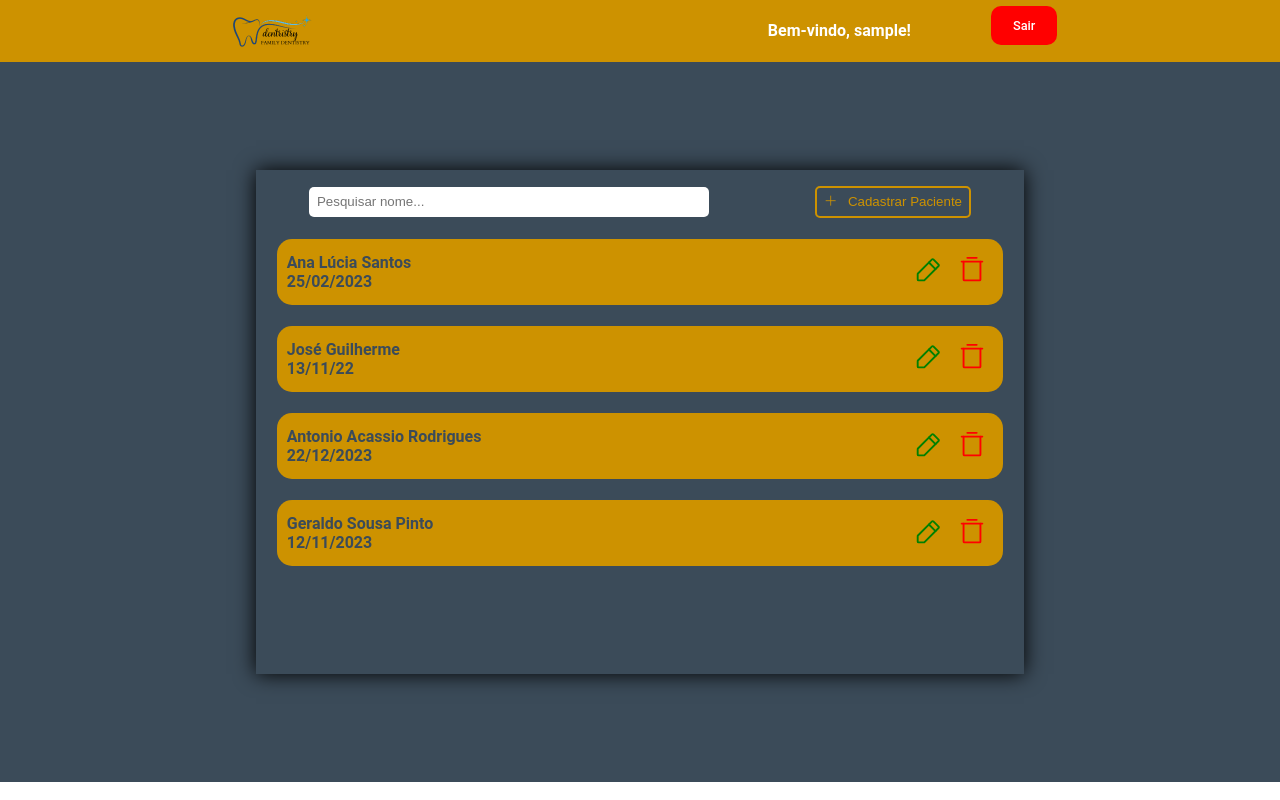
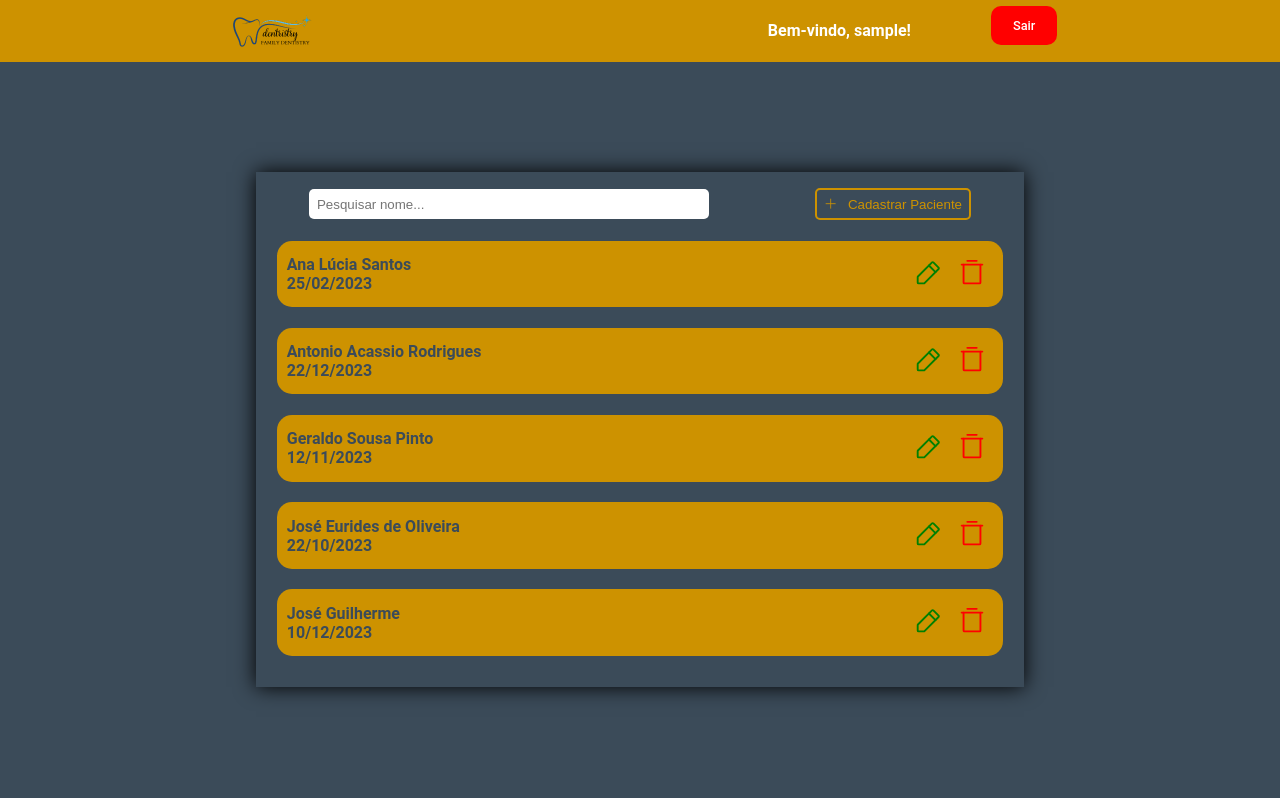
Before and after one commit to guilhermeverissimo14/clinica-odontologica, a React (Vite) app: page /home in a window 1280 px wide. Built offline with nearby package versions, Linux system fonts and the light colour scheme; data requests are answered from the project's data file; sample sign-in values are in the browser's storage; the HTML template or start-up script is replaced by a standard one.

Commit message:
Ultimo commit

```diff
--- a/db.json
+++ b/db.json
@@ -10,17 +10,6 @@
       "city": "Lagoa Santa",
       "address": "Rua D, 101",
       "number": "101"
-    },
-    {
-      "name": "José Guilherme",
-      "phone": "(33) 998527687",
-      "date": "13/11/22",
-      "doctor": "Paulo",
-      "description": "Dor de dente",
-      "city": "São João Evangelista",
-      "address": "Rua coronel Antônio Borges do Amaral ",
-      "number": "593",
-      "id": 6
     },
     {
       "name": "Antonio Acassio Rodrigues",
@@ -44,6 +33,28 @@
       "address": "Centro",
       "number": "593",
       "id": 10
+    },
+    {
+      "name": "José Eurides de Oliveira",
+      "phone": "(33) 99852-7687",
+      "date": "22/10/2023",
+      "doctor": "Sergio",
+      "description": "Fazer limpeza nos dentes",
+      "city": "Belo horizonte",
+      "address": "Rua Alemanha",
+      "number": "593",
+      "id": 11
+    },
+    {
+      "name": "José Guilherme",
+      "phone": "(33) 99852-7687",
+      "date": "10/12/2023",
+      "doctor": "Mario Sergio",
+      "description": "Fazer limpeza nos dentes",
+      "city": "Lagoa Santa",
+      "address": "Centro",
+      "number": "234",
+      "id": 12
     }
   ]
 }
--- a/src/components/modal-add-patient/add-patient.tsx
+++ b/src/components/modal-add-patient/add-patient.tsx
@@ -1,11 +1,9 @@
 import React, { useState } from 'react';
 import {
   Dialog,
-  DialogActions,
   DialogContent,
   DialogTitle,
   TextField,
-  Button,
 } from '@mui/material';
 import InputMask from 'react-input-mask';
 
--- a/src/routes/routes.tsx
+++ b/src/routes/routes.tsx
@@ -1,4 +1,4 @@
-import { Route, Routes } from "react-router-dom";
+import { Route, Routes, Navigate } from "react-router-dom";
 
 import Home from "../screens/Home/home.tsx";
 import Login from "../screens/Login/login.tsx";
@@ -10,7 +10,16 @@ function AppRoutes() {
     return (
       <Routes>
         <Route  path="/" element={<Login />} />
-        <Route path="/home" element={<Home />} isAuthenticated={isAuthenticated} />
+        {isAuthenticated ? (
+        <Route path="/home" element={<Home />} />
+      ) : (
+        <Route
+          path="/home"
+          element={
+            <Navigate to="/" replace={true} />
+          }
+        />
+      )}
         <Route path="/reset-password" element={<ResetPassword />}/>
       </Routes>
     );
--- a/src/screens/Home/home.css
+++ b/src/screens/Home/home.css
@@ -3,7 +3,7 @@
 .home main{
     background-color: var(--primary-700);
     width: 100%;
-    height: 90vh;
+    height: 92vh;
     display: flex;
     align-items: center;
     justify-content: center;
--- a/src/screens/Home/home.tsx
+++ b/src/screens/Home/home.tsx
@@ -3,11 +3,12 @@ import { useState, useEffect } from "react";
 import { TrashSimple, PencilSimple, Plus } from "phosphor-react";
 
 import './home.css';
+
 import Header from '../../components/header/header';
-import api from "../../service/api";
 import AddPatientDialog from "../../components/modal-add-patient/add-patient";
 import DeletePatientDialog from "../../components/modal-delete-patient/delete-patient";
 import EditPatientDialog from "../../components/modal-update-patient/update-patient";
+
 import axios from "axios";
 
 
@@ -19,6 +20,7 @@ export default function Home() {
     const [searchTerm, setSearchTerm] = useState('');
 
     const [patients, setPatient] = useState<PatientRecord[]>([]);
+
     const [dialogOpen, setDialogOpen] = useState(false);
 
     const [deleteDialogOpen, setDeleteDialogOpen] = useState(false);
@@ -41,7 +43,7 @@ export default function Home() {
     //Listar todos os registros
     async function fetchData() {
         try {
-            const response = await api.get("patient-record");
+            const response = await axios.get("http://localhost:3000/patient-record");
             const data = await response.data;
             setPatient(data);
             setLoading(false);
--- a/src/service/api.tsx
+++ /dev/null
@@ -1,10 +0,0 @@
-import axios from 'axios'
-
-const api = axios.create({
-      baseURL: 'http://localhost:3000/',
-      headers: {
-        'Content-Type': 'aplication/json',
-    }
-})
-
-export default api;
```
Also changed, not shown: src/components/modal-update-patient/update-patient.tsx (+6 -1 lines), src/components/private-routes/private-route.tsx (deleted, +0 -8 lines).
